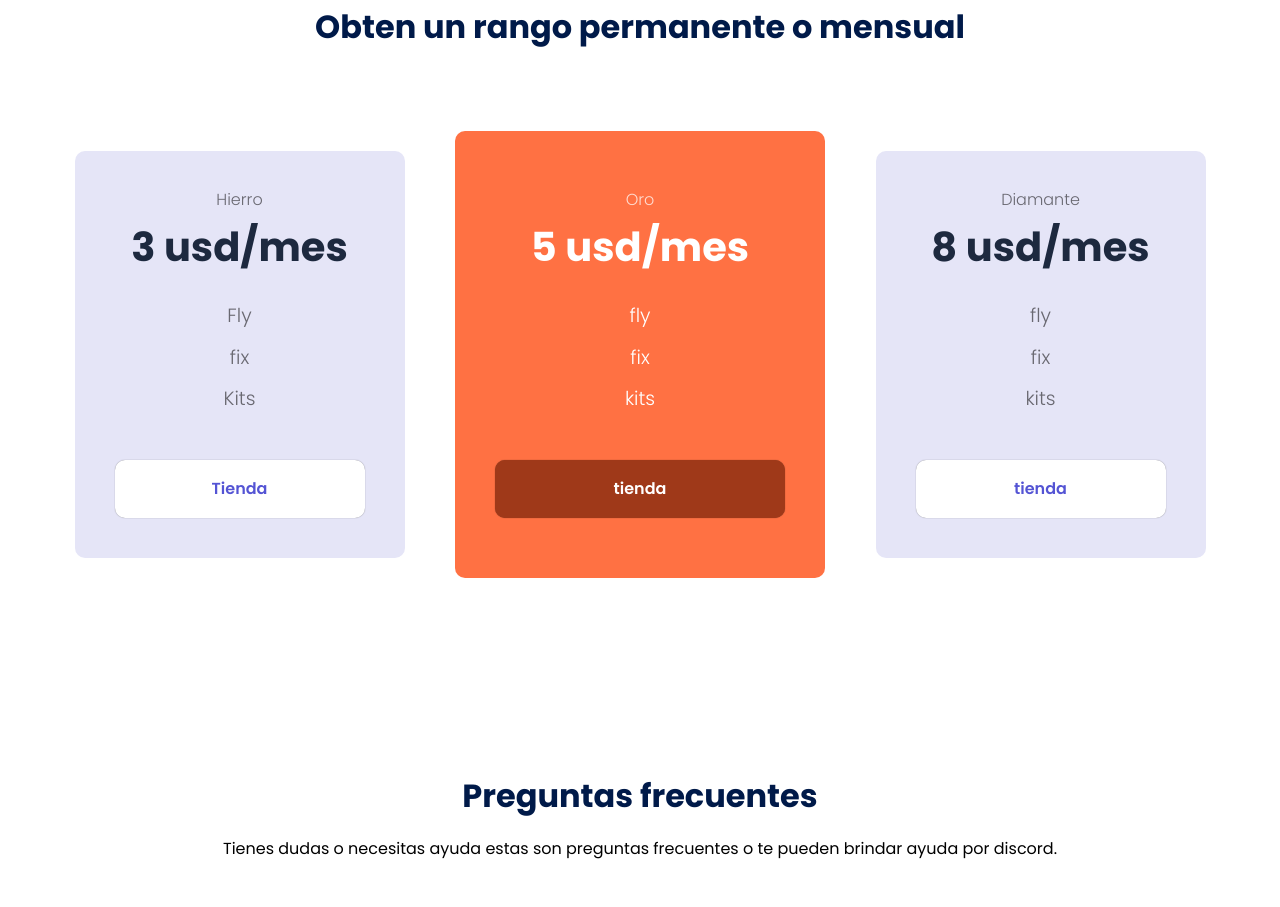
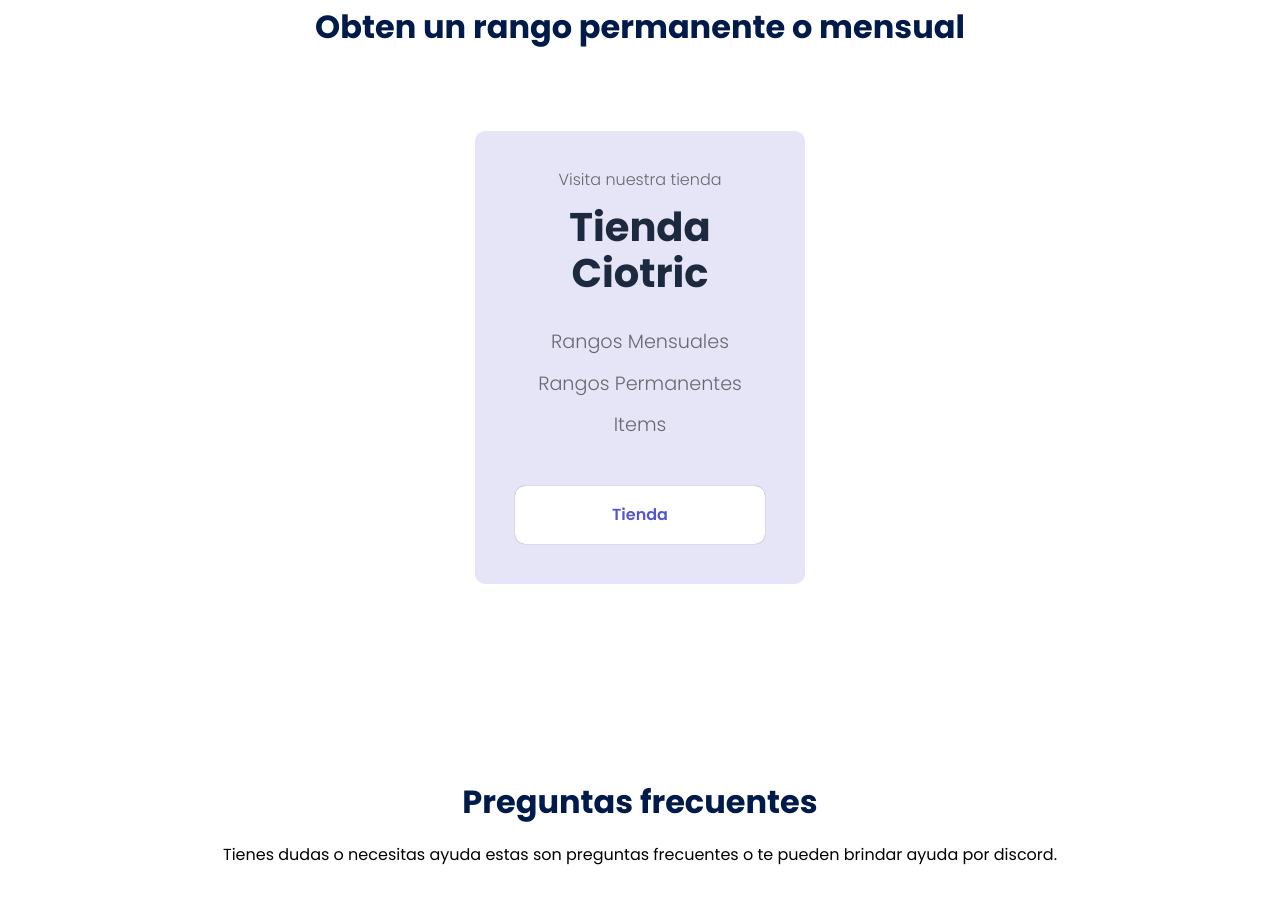
Before and after one commit to Ciotricoficial/Ciotric.oficial.github.io, a plain HTML site: page index.html in a window 1280 px wide. Shown: the part 1940-2847 px from the top of the page. Drawn offline with Linux system fonts and the light colour scheme.

Commit message:
ciotric oficial
pagina oficial

```diff
--- a/index.html
+++ b/index.html
@@ -120,44 +120,16 @@
 
             <div class="price__table">
                 <div class="price__element">
-                    <p class="price__name">Hierro</p>
-                    <h3 class="price__price">3 usd/mes </h3>
+                    <p class="price__name">Visita nuestra tienda</p>
+                    <h3 class="price__price">Tienda Ciotric</h3>
 
                     <div class="price__items">
-                        <p class="price__features">Fly</p>
-                        <p class="price__features">fix</p>
-                        <p class="price__features">Kits</p>
+                        <p class="price__features">Rangos Mensuales</p>
+                        <p class="price__features">Rangos Permanentes</p>
+                        <p class="price__features">Items</p>
                     </div>
 
                     <a href="https://tiendaciotric.tebex.io" class="price__cta">Tienda</a>
-                </div>
-
-
-                <div class="price__element price__element--best">
-                    <p class="price__name">Oro</p>
-                    <h3 class="price__price">5 usd/mes</h3>
-
-                    <div class="price__items">
-                        <p class="price__features">fly</p>
-                        <p class="price__features">fix</p>
-                        <p class="price__features">kits</p>
-                    </div>
-
-                    <a href="https://tiendaciotric.tebex.io" class="price__cta">tienda</a>
-                </div>
-
-
-                <div class="price__element">
-                    <p class="price__name">Diamante</p>
-                    <h3 class="price__price">8 usd/mes</h3>
-
-                    <div class="price__items">
-                        <p class="price__features">fly</p>
-                        <p class="price__features">fix</p>
-                        <p class="price__features">kits</p>
-                    </div>
-
-                    <a href="https://tiendaciotric.tebex.io" class="price__cta">tienda</a>
                 </div>
 
 
```
